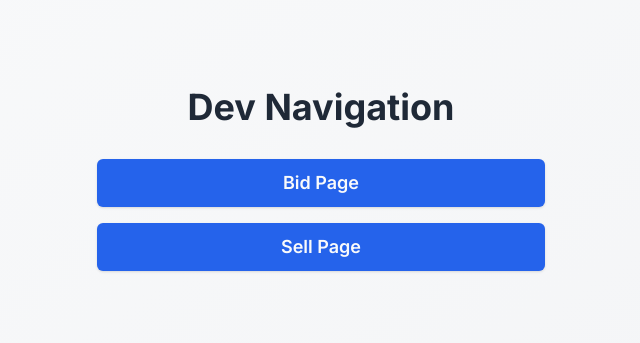
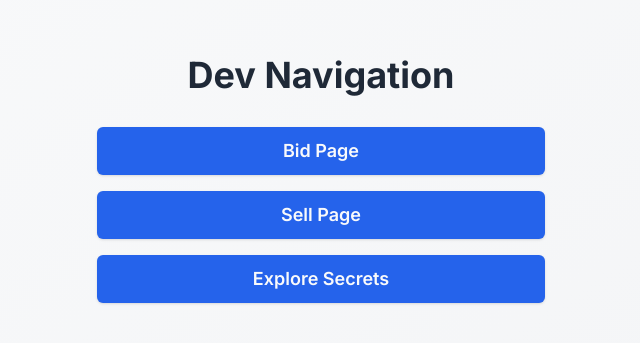
Before and after one commit to halo3mic/x-auction, a Next.js app in the folder frontend/: page / in a window 1280 px wide. Shown: the part 221-564 px from the top of the page, without its empty margins (319-959 px from the left). Built offline with nearby package versions, Linux system fonts and the light colour scheme.

Commit message:
fix: add explore page to the home navigation

```diff
--- a/frontend/app/page.tsx
+++ b/frontend/app/page.tsx
@@ -26,6 +26,14 @@ export default function Home() {
               Sell Page
             </Button>
           </Link>
+          <Link href="/explore" className="block">
+            <Button
+              variant="default"
+              className="w-full py-6 text-lg font-semibold bg-blue-600 hover:bg-blue-700 transition-colors"
+            >
+              Explore Secrets
+            </Button>
+          </Link>
         </nav>
       </div>
     </div>
```
